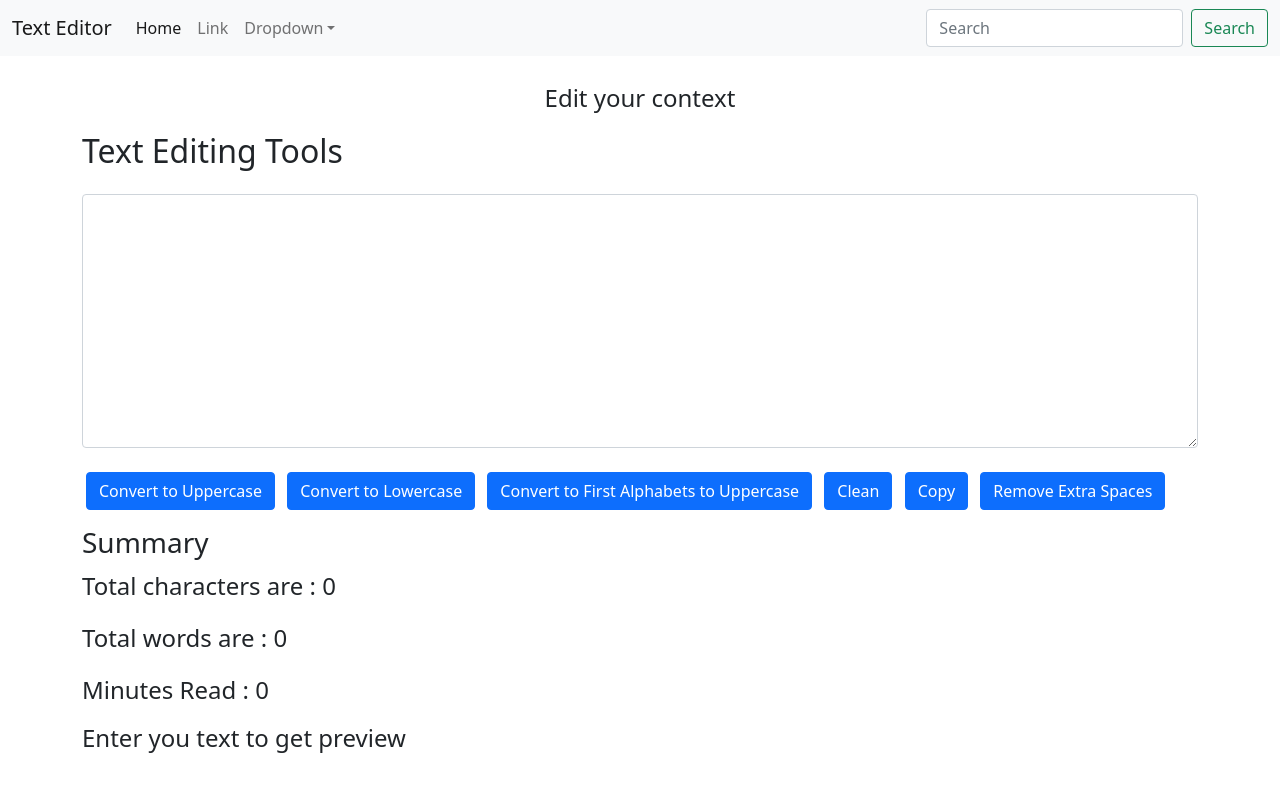
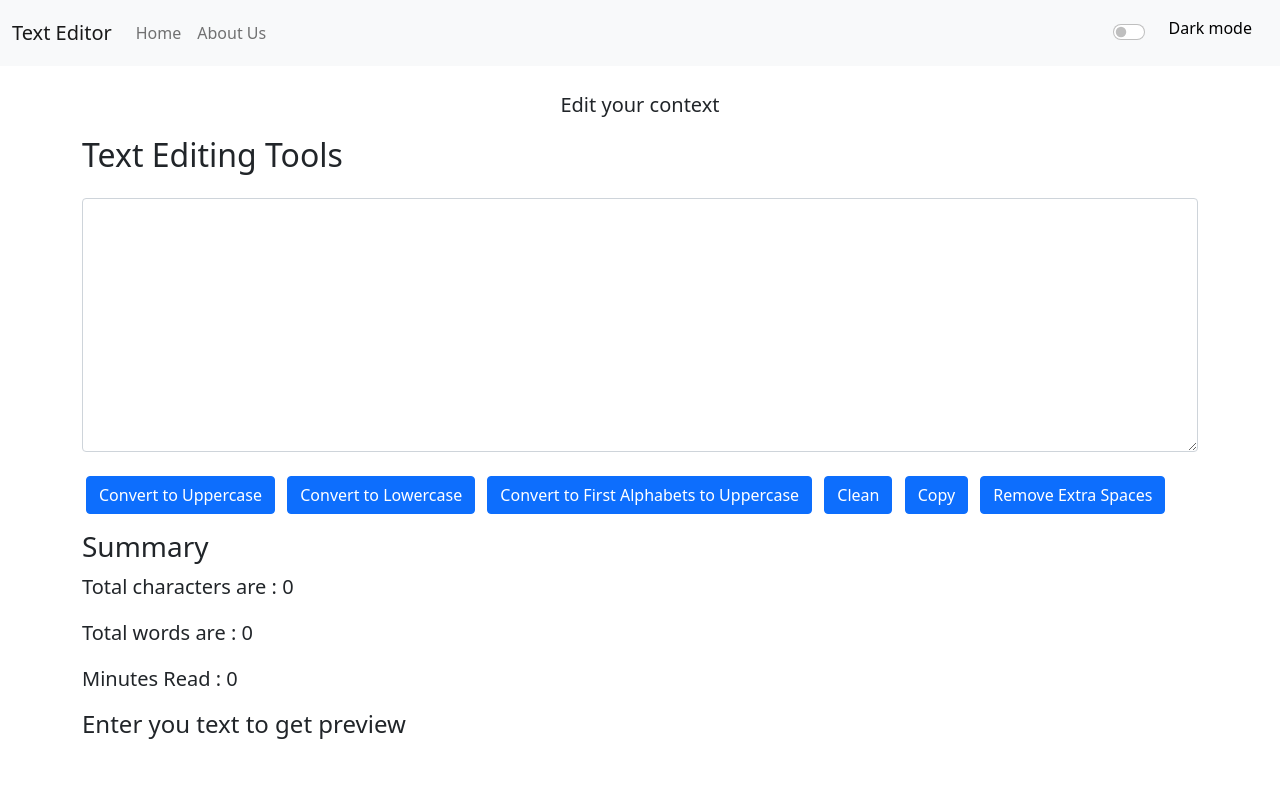
Before and after one commit to iamsuvhro/textUtils, a React (Create React App) app: page / in a window 1280 px wide. Shown: the top 792 px of the page. Built offline with nearby package versions, Linux system fonts and the light colour scheme.

Commit message:
Fixed the undo changes

```diff
--- a/src/App.css
+++ b/src/App.css
@@ -37,5 +37,5 @@
   }
 }
 p{
-  font-size: 24px;
+  font-size: 20px;
 }
--- a/src/App.js
+++ b/src/App.js
@@ -3,12 +3,53 @@ import './App.css';
 import Navbar from './components/Navbar';
 import Body from './components/Body';
 import TextForm from './components/TextForm';
+import showAlert from './components/Navbar';
+import React, {useState} from 'react';
+import Alert from './components/Alert';
 function App() {
+
+  const [btnText, setbtnText] = useState("Dark mode");
+  const [modeColor, setmodeColor] = useState({
+    color : 'black',
+  });
+
+  const [myStyle,setMyStyle] = useState("light");
+  let toggleStyle = () =>{
+      if (myStyle === "light"){
+      setMyStyle("dark")
+      document.body.style.backgroundColor = 'black';
+      document.body.style.color = 'white';
+      setbtnText("Enable Light mode")
+      setmodeColor({
+        color: 'white',
+      })
+      showAlert('Dark mode hasbeen enabled','success');
+    }
+    else{
+      setMyStyle("light")
+      document.body.style.backgroundColor = 'white';
+      document.body.style.color = 'black ';
+      setbtnText("Enable Dark mode")
+      setmodeColor({
+        color: 'black',
+      })
+      showAlert('Light mode hasbeen enabled','success');
+    }
+  }
+    // Creating alert message
+    const [alert, setAlert] = useState(null);
+    const showAlert = (message, type)=>{
+      setAlert({
+        message: message,
+        type: type,
+      })
+    }
   return (
     <>
-    <Navbar title="Text Editor"/>
+    <Navbar title="Text Editor" myStyle={myStyle} modeColor={modeColor} btnText={btnText} toggleStyle={toggleStyle}/>
+    <Alert alert={alert}/>
     <Body/>
-    <TextForm heading="Text Editing Tools"/>
+    <TextForm heading="Text Editing Tools" showAlert={showAlert}/>
     </>
   );
 }
--- /dev/null
+++ b/src/components/Alert.js
@@ -0,0 +1,12 @@
+import React from 'react'
+
+export default function Alert(props) {
+  return (
+    props.alert &&<>
+    <div className={`alert alert-${props.alert.type} alert-dismissible fade show`} role="alert">
+        <strong>{props.alert.type}</strong>: {props.alert.message}
+        <button type="button" className="btn-close" data-bs-dismiss="alert" aria-label="Close"></button>
+    </div>
+    </>
+  )
+}
--- a/src/components/Navbar.js
+++ b/src/components/Navbar.js
@@ -1,8 +1,10 @@
 import React from 'react'
 import PropTypes from 'prop-types'
 export default function Navbar(props) {
+
   return (
-<nav className="navbar navbar-expand-lg navbar-light bg-light">
+    <>
+    <nav className={`navbar navbar-expand-lg navbar-${props.myStyle} bg-${props.myStyle}`}>
       <div className="container-fluid">
         <a className="navbar-brand" href="/">{props.title}</a>
         <button className="navbar-toggler" type="button" data-bs-toggle="collapse" data-bs-target="/navbarSupportedContent" aria-controls="navbarSupportedContent" aria-expanded="false" aria-label="Toggle navigation">
@@ -11,30 +13,22 @@ export default function Navbar(props) {
         <div className="collapse navbar-collapse" id="navbarSupportedContent">
           <ul className="navbar-nav me-auto mb-2 mb-lg-0">
             <li className="nav-item">
-          <a className="nav-link active" aria-current="page" href="/">Home</a>
+              <a className="nav-link" aria-current="page" href="/">Home</a>
             </li>
             <li className="nav-item">
-          <a className="nav-link" href="/">Link</a>
-        </li>
-        <li className="nav-item dropdown">
-          <a className="nav-link dropdown-toggle" href="/" id="navbarDropdown" role="button" data-bs-toggle="dropdown" aria-expanded="false">
-            Dropdown
-          </a>
-          <ul className="dropdown-menu" aria-labelledby="navbarDropdown">
-            <li><a className="dropdown-item" href="/">Action</a></li>
-            <li><a className="dropdown-item" href="/">Another action</a></li>
-            <li><hr className="dropdown-divider"/></li>
-            <li><a className="dropdown-item" href="/">Something else here</a></li>
-          </ul>
+              <a className="nav-link" aria-current="page" href="/">About Us</a>
             </li>
           </ul>
-      <form className="d-flex">
-        <input className="form-control me-2" type="search" placeholder="Search" aria-label="Search" />
-        <button className="btn btn-outline-success" type="submit">Search</button>
-      </form>
+
+          <div className="form-check form-switch mx-3">
+              <input className="form-check-input mx-4 my-3" type="checkbox" onClick={props.toggleStyle} role="switch" id="flexSwitchCheckChecked" />
+              <label className="form-check-label my-2" htmlFor="flexSwitchCheckChecked" style={props.modeColor}>{props.btnText}</label>
+          </div>
+
         </div>
       </div>
     </nav>
+    </>
   )
 }
 
```
Lines whose indentation alone changed are shown as unchanged.
